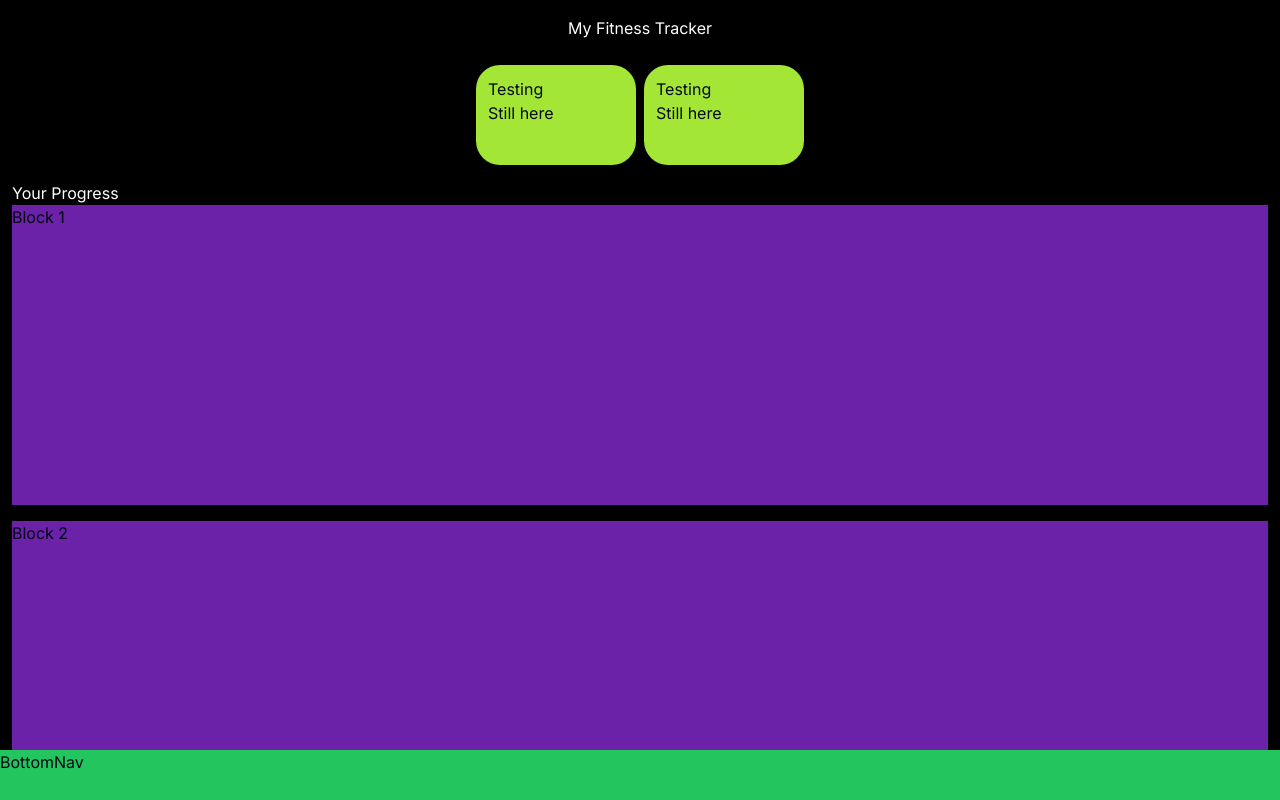
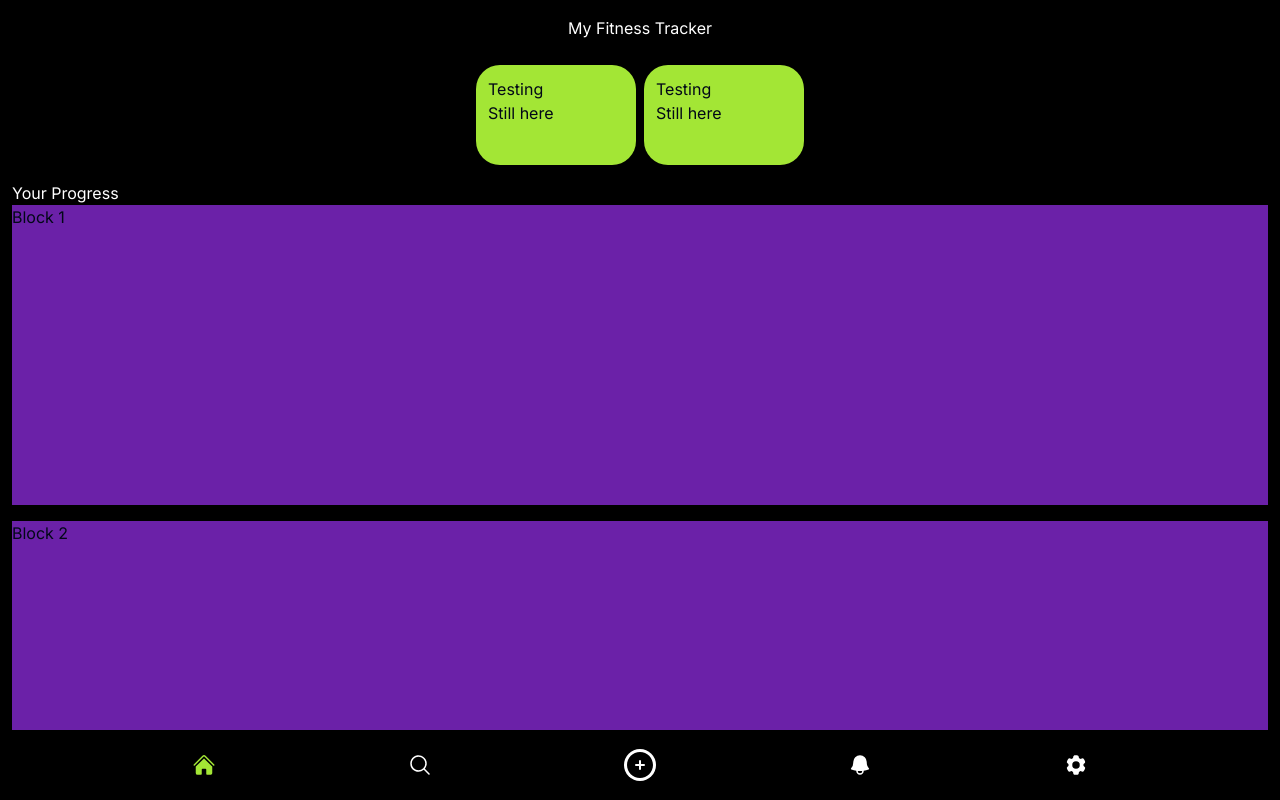
Before and after one commit to DanielFindlay101/fitness-tracker, a Next.js app: page / in a window 1280 px wide. Shown: the top 800 px of the page. Built offline with nearby package versions, Linux system fonts and the light colour scheme.

Commit message:
added bottom nav icons

```diff
--- a/components/BottomNav.tsx
+++ b/components/BottomNav.tsx
@@ -1,9 +1,18 @@
 import React from "react";
+import { PlusCircleIcon } from "@heroicons/react/24/solid";
+import { HomeIcon } from "@heroicons/react/24/solid";
+import { Cog6ToothIcon } from "@heroicons/react/24/solid";
+import { BellIcon } from "@heroicons/react/24/solid";
+import { MagnifyingGlassIcon } from "@heroicons/react/24/solid";
 
 export default function BottomNav() {
   return (
-    <div className="w-full bg-green-500 h-[50px] fixed bottom-0 ">
-      BottomNav
+    <div className="w-full bg-black h-[70px] flex justify-evenly items-center fixed bottom-0 ">
+      <HomeIcon className="w-6 h-6 text-lime-400" />
+      <MagnifyingGlassIcon className="w-6 h-6 text-white" />
+      <PlusCircleIcon className="w-8 h-8 bg-white rounded-full text-black" />
+      <BellIcon className="w-6 h-6 text-white" />
+      <Cog6ToothIcon className="w-6 h-6 text-white" />
     </div>
   );
 }
--- a/package.json
+++ b/package.json
@@ -10,6 +10,7 @@
   },
   "dependencies": {
     "@clerk/nextjs": "^4.21.13",
+    "@heroicons/react": "^2.0.18",
     "@prisma/client": "^5.0.0",
     "@radix-ui/react-navigation-menu": "^1.1.3",
     "@radix-ui/react-slot": "^1.0.2",
@@ -22,7 +23,6 @@
     "date-fns": "^2.30.0",
     "eslint": "8.44.0",
     "eslint-config-next": "13.4.7",
-    "lucide-react": "^0.258.0",
     "next": "13.4.7",
     "postcss": "8.4.24",
     "react": "18.2.0",
```
Also changed, not shown: 1 other file (tests, documents, lock files or other folders).
